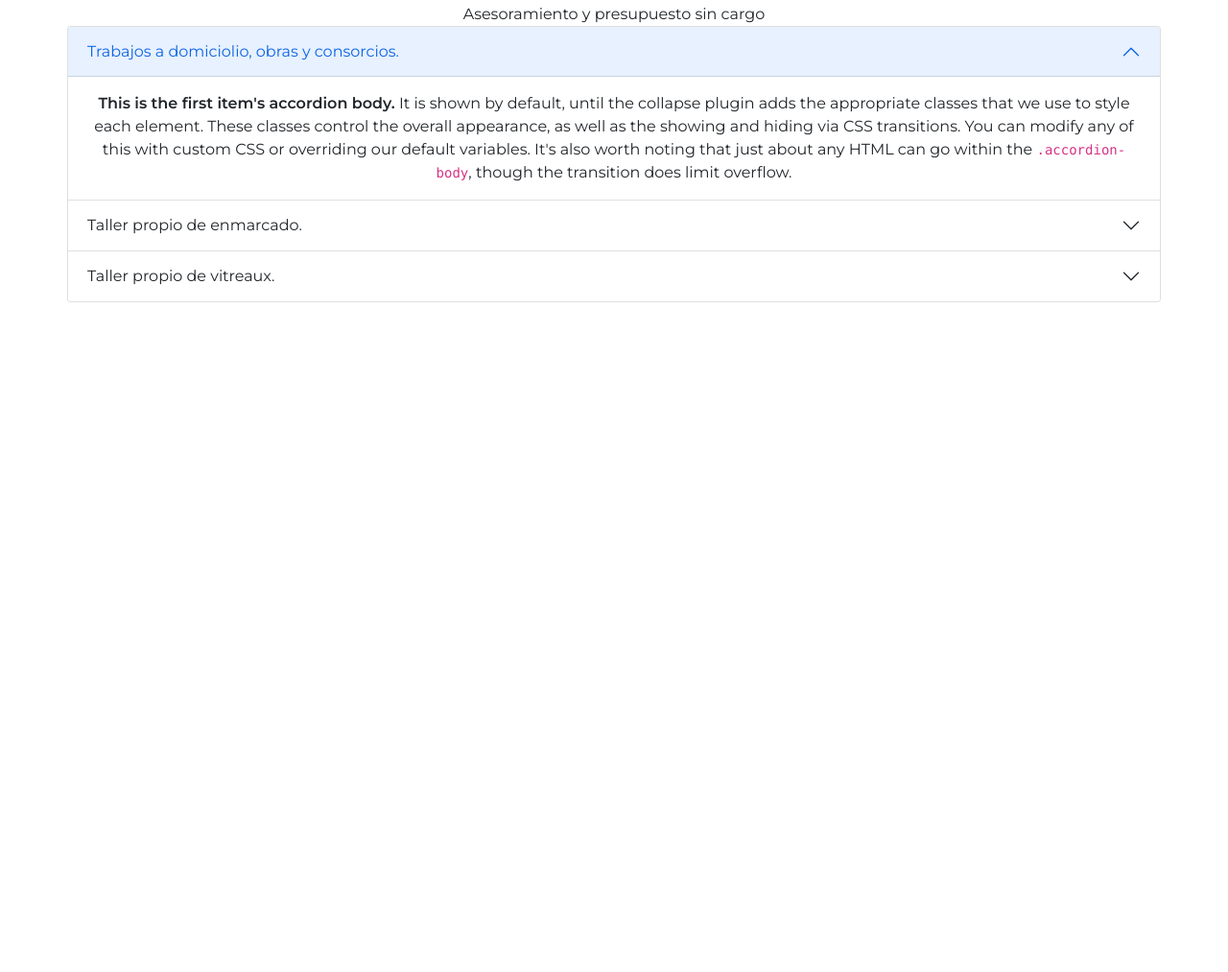
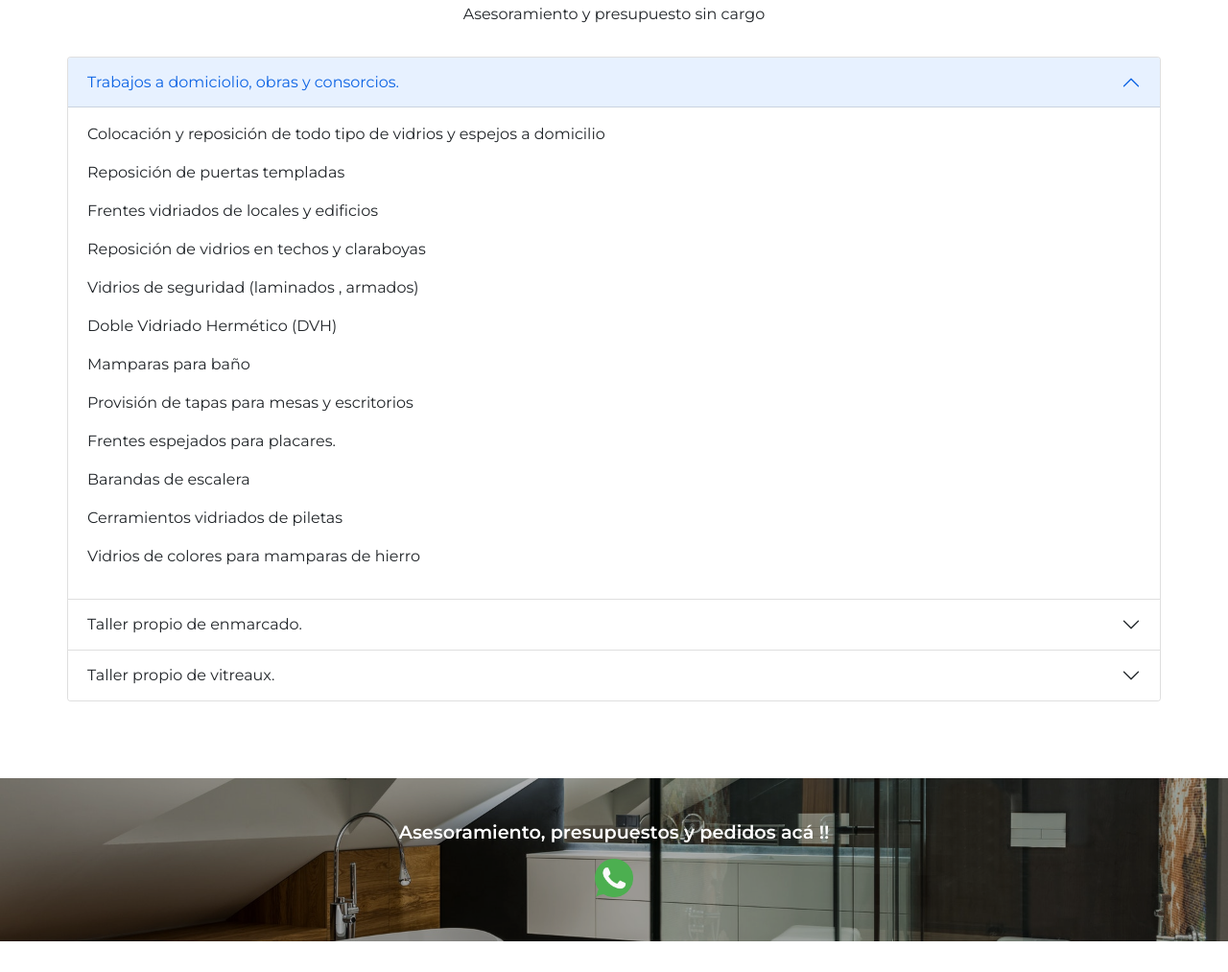
Before and after one commit to NahuelStratico/mosconi, a website: page index.html in a window 1280 px wide. Shown: the part 1309-2322 px from the top of the page at 96% size. Before the commit the page ends 1672 px from the top, so only its background shows below. Drawn offline with nearby package versions, Linux system fonts and the light colour scheme.

Commit message:
complete services y construccion del CTA

```diff
--- a/index.html
+++ b/index.html
@@ -72,6 +72,7 @@
         <img src="./assets/img/frente.jpg" class="principal_img" alt="Vidrieria Mosconi">
     </div>
 
+    <!-- About, Services -->
     <main class="main">
         <!-- Nosotros -->
         <div class="bg_about">
@@ -105,6 +106,7 @@
             </div>
         </div>
 
+        <!-- Servicios -->
         <div class="container services_container">
             <div class="title_container-service">
                 <h3 class="about_title">Servicios</h3>
@@ -120,8 +122,20 @@
                     </button>
                   </h2>
                   <div id="panelsStayOpen-collapseOne" class="accordion-collapse collapse show" aria-labelledby="panelsStayOpen-headingOne">
-                    <div class="accordion-body">
-                      <strong>This is the first item's accordion body.</strong> It is shown by default, until the collapse plugin adds the appropriate classes that we use to style each element. These classes control the overall appearance, as well as the showing and hiding via CSS transitions. You can modify any of this with custom CSS or overriding our default variables. It's also worth noting that just about any HTML can go within the <code>.accordion-body</code>, though the transition does limit overflow.
+                    <!-- Section one -->
+                    <div class="accordion-body text-start">
+                      <p>Colocación y reposición de todo tipo de vidrios y espejos a domicilio</p>
+                      <p>Reposición de puertas templadas</p>
+                      <p>Frentes vidriados de locales y edificios</p>
+                      <p>Reposición de vidrios en techos y claraboyas</p>
+                      <p>Vidrios de seguridad (laminados , armados)</p>
+                      <p>Doble Vidriado Hermético (DVH)</p>
+                      <p>Mamparas para baño</p>
+                      <p>Provisión de tapas para mesas y escritorios</p>
+                      <p>Frentes espejados para placares.</p>
+                      <p>Barandas de escalera</p>
+                      <p>Cerramientos vidriados de piletas</p>
+                      <p>Vidrios de colores para mamparas de hierro</p>
                     </div>
                   </div>
                 </div>
@@ -132,8 +146,12 @@
                     </button>
                   </h2>
                   <div id="panelsStayOpen-collapseTwo" class="accordion-collapse collapse" aria-labelledby="panelsStayOpen-headingTwo">
-                    <div class="accordion-body">
-                      <strong>This is the second item's accordion body.</strong> It is hidden by default, until the collapse plugin adds the appropriate classes that we use to style each element. These classes control the overall appearance, as well as the showing and hiding via CSS transitions. You can modify any of this with custom CSS or overriding our default variables. It's also worth noting that just about any HTML can go within the <code>.accordion-body</code>, though the transition does limit overflow.
+                    <!-- Section two -->
+                    <div class="accordion-body text-start">
+                      <p>Enmarcado de láminas, diplomas , pósters , fotos ,serigrafías , etc.</p>
+                      <p>Enmarcado de camisetas deportivas</p>
+                      <p>Enmarcado de óleos y tapices</p>
+                      <p>Marcos para espejos</p>
                     </div>
                   </div>
                 </div>
@@ -144,15 +162,29 @@
                     </button>
                   </h2>
                   <div id="panelsStayOpen-collapseThree" class="accordion-collapse collapse" aria-labelledby="panelsStayOpen-headingThree">
-                    <div class="accordion-body">
-                      <strong>This is the third item's accordion body.</strong> It is hidden by default, until the collapse plugin adds the appropriate classes that we use to style each element. These classes control the overall appearance, as well as the showing and hiding via CSS transitions. You can modify any of this with custom CSS or overriding our default variables. It's also worth noting that just about any HTML can go within the <code>.accordion-body</code>, though the transition does limit overflow.
+                    <!-- Section three -->
+                    <div class="accordion-body text-start">
+                      <p>Diseño y realizacion de vitrales a medida.</p>
+                      <p>Restauraciones.</p>
+                      <p>Plomo y tiffany.</p>
+                      <p>Lámparas.</p>
+                      <p>Objetos de diseño.</p>
                     </div>
                   </div>
                 </div>
             </div>
         </div>
+    </main>
 
-    </main>
+    <!-- CTA -->
+    <section class="cta">
+      <h5>Asesoramiento, presupuestos y pedidos acá !!</h5>
+      <img src="./assets/img/whatsapp.png" alt="whatsapp">
+    </section>
+
+
+
+    <!-- Footer -->
     <footer>
 
     </footer>
--- a/scss/styles.scss
+++ b/scss/styles.scss
@@ -49,7 +49,7 @@
                     display: none;
                 }
                 .social_icon{
-                    width: 20%;
+                    // width: 20%;
                     justify-content: space-between;
                     font-size: 1.2em;
                 }
@@ -81,7 +81,7 @@
 
     }
 
-    // =========================== main
+    // =========================== About, Services
     .main{
         text-align: center;
 
@@ -132,6 +132,13 @@
                     }
                 }
             }
+
+             // Mediaqueries
+             @media (max-width: 768px){
+                .about_container-image{
+                    margin-bottom: 2rem;
+                }
+            }
         }
 
         // Services
@@ -143,9 +150,51 @@
                 flex-direction: column;
                 justify-content: center;
                 align-items: center;
+                margin-bottom: 2rem;
+            }
 
+            @media (max-width: 520px){
+                .title_container-service span{
+                    font-size: .9em;
+                }
             }
         }
 
     }
+
+    .cta{
+        background: url('../assets/img/cta-img.jpg');
+        background-repeat: no-repeat;
+        background-position: center;
+        background-size: cover;
+        width: 100%;
+        height: 170px;
+        margin: 2rem 0;
+        display: flex;
+        flex-direction: column;
+        justify-content: center;
+        align-items: center;
+        position: relative;
+
+        h5{
+            font-size: 1.2em;
+            color: #fff;
+            font-weight: 600;
+            z-index: 1;
+            margin-bottom: 1rem;
+        }
+        img{
+            height: 40px;
+            z-index: 1;
+        }
+    }
+    .cta::before{
+        content: '';
+        position: absolute;
+        top: 0;
+        left: 0;
+        right: 0;
+        bottom: 0;
+        background: rgba(0, 0, 0, 0.3);
+    }
 }
```
Also changed, not shown: assets/img/cta-img.jpg (added), assets/img/whatsapp.png (added), css/styles.css.
